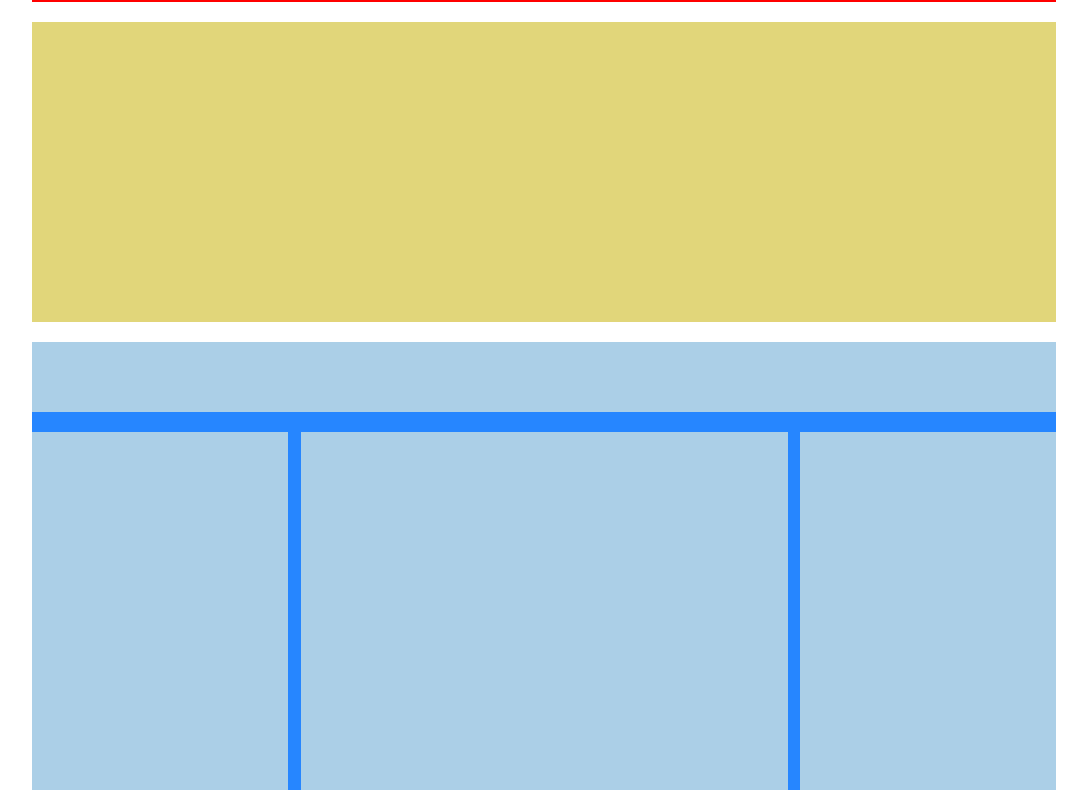
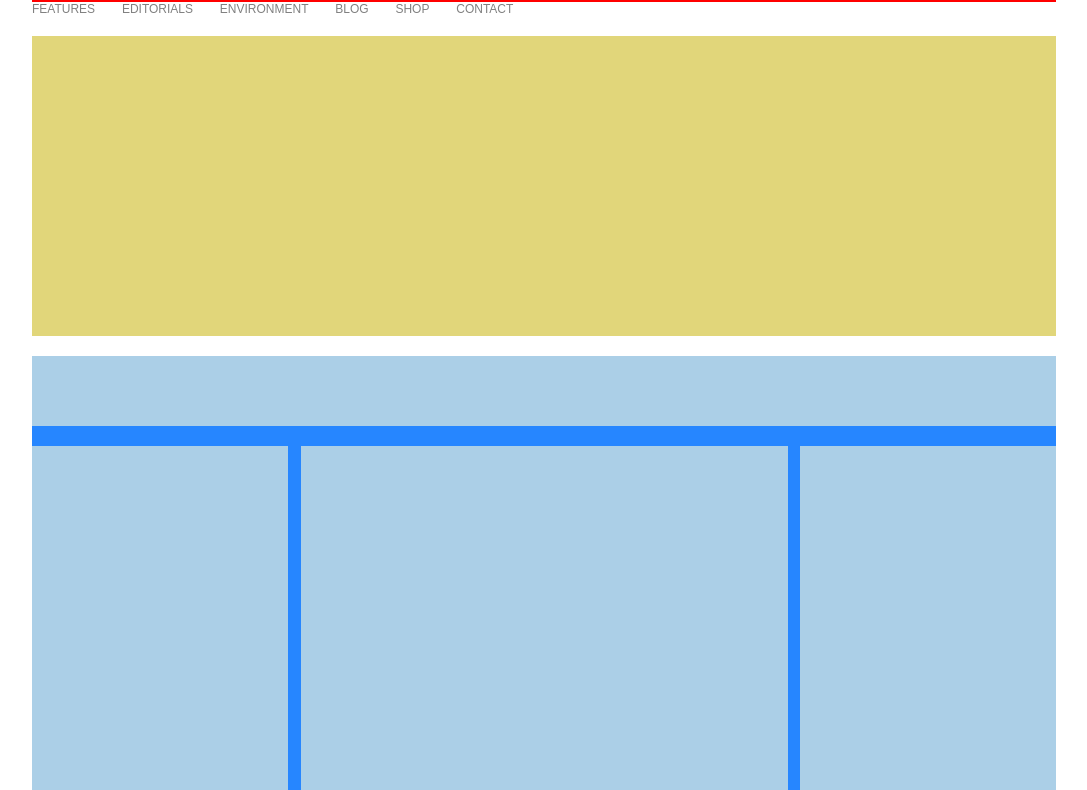
Before and after one commit to bodascaluca/htmlcss-wp, a plain HTML site: page index.html in a window 1280 px wide. Shown: the part 108-898 px from the top of the page, without its empty margins (96-1183 px from the left). Drawn offline with Linux system fonts and the light colour scheme.

Commit message:
agginto header-nav

```diff
--- a/css/style.css
+++ b/css/style.css
@@ -28,6 +28,10 @@ html{
     font-family: "Montserrat" ,sans-serif;
 }
 
+ul{
+    list-style: none;
+}
+
     /* DEBUG */
 .debug{
     border: 2px solid red;
@@ -42,6 +46,18 @@ html{
 }
 .header{
     height: 80px;
+}
+.header-nav li {
+    padding-right: 2em;
+    display: inline-block;
+    color: grey;
+    font-size: 1.2em;
+    text-transform: uppercase;
+}
+
+.header-nav a {
+    text-decoration: none;
+    color: inherit;
 }
 
 .jumper{
--- a/index.html
+++ b/index.html
@@ -15,8 +15,21 @@
         <!-- Logo sito -->
         <header class="header margin-top debug">
             <img class="logo" src="img/logo.png" alt="">
+        </header>
 
-        </header>
+         <!-- LINK NAVIGAZIONE  -->
+         <nav class="header-nav">
+            <ul>
+                <li><a href="#" class=""></a>features </li>
+                <li><a href="" class=""></a>editorials</li>
+                <li><a href="" class=""></a>environment</li>
+                <li><a href="" class=""></a>blog</li>
+                <li><a href="" class=""></a>shop</li>
+                <li><a href="" class=""></a>contact</li>
+            </ul>
+        </nav>
+        <!-- /LINK NAVIGAZIONE  -->
+
         <!-- /Logo sito -->
 
         <!-- Contenuto della pagina  -->
```
